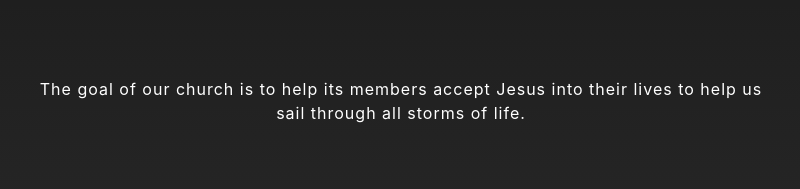
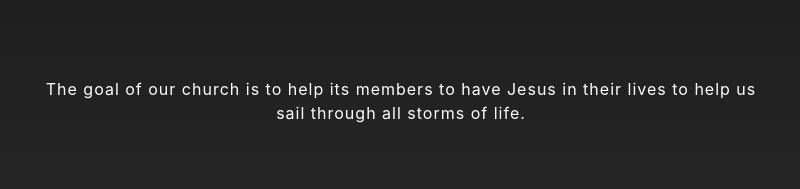
Before and after one commit to MontrealChurchofGod/MontrealChurchofGod.github.io, a website with bundled scripts: page index.html in a window 1280 px wide. Shown: the part 1097-1286 px from the top of the page, 239-1039 px from the left. Built offline with nearby package versions, Linux system fonts and the light colour scheme.

Commit message:
Update index.html

```diff
--- a/index.html
+++ b/index.html
@@ -71,7 +71,7 @@
             <h2 class="text-white mb-4">What is our mission?</h2>
             <p class="text-white">We the church are doing our best to help each other to have have a close relationship with God through the Lord the Jesus Christ.
 			We believe in God the Father, God the Son and God the Holy Spirit.</p>
-			<p class="text-white">The goal of our church is to help its members accept Jesus into their lives to help us sail through all storms of life.</p>
+			<p class="text-white">The goal of our church is to help its members to have Jesus in their lives to help us sail through all storms of life.</p>
           </div>
         </div>
         <img src="img/IMG_9029.JPG" class="img-fluid" alt="">
```
